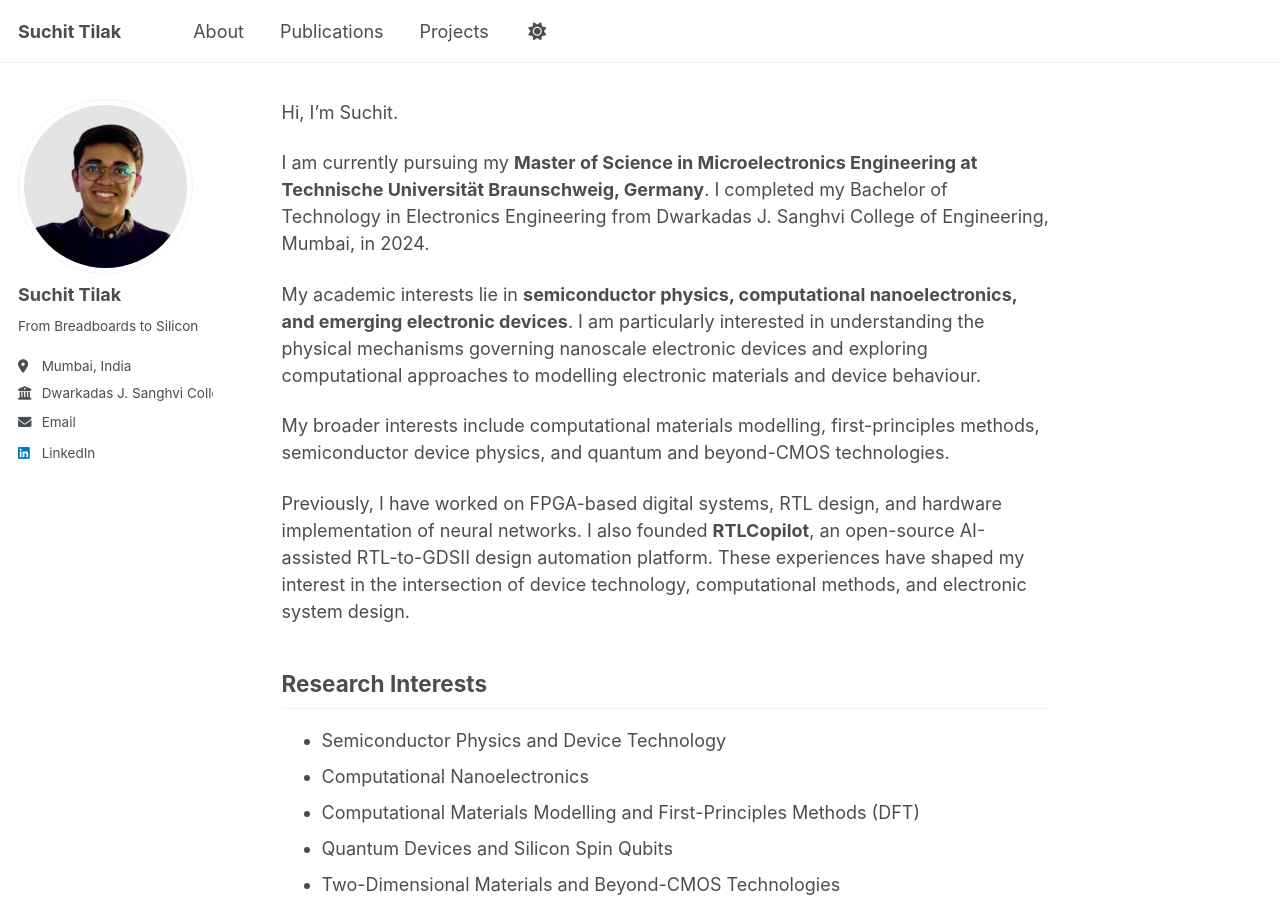
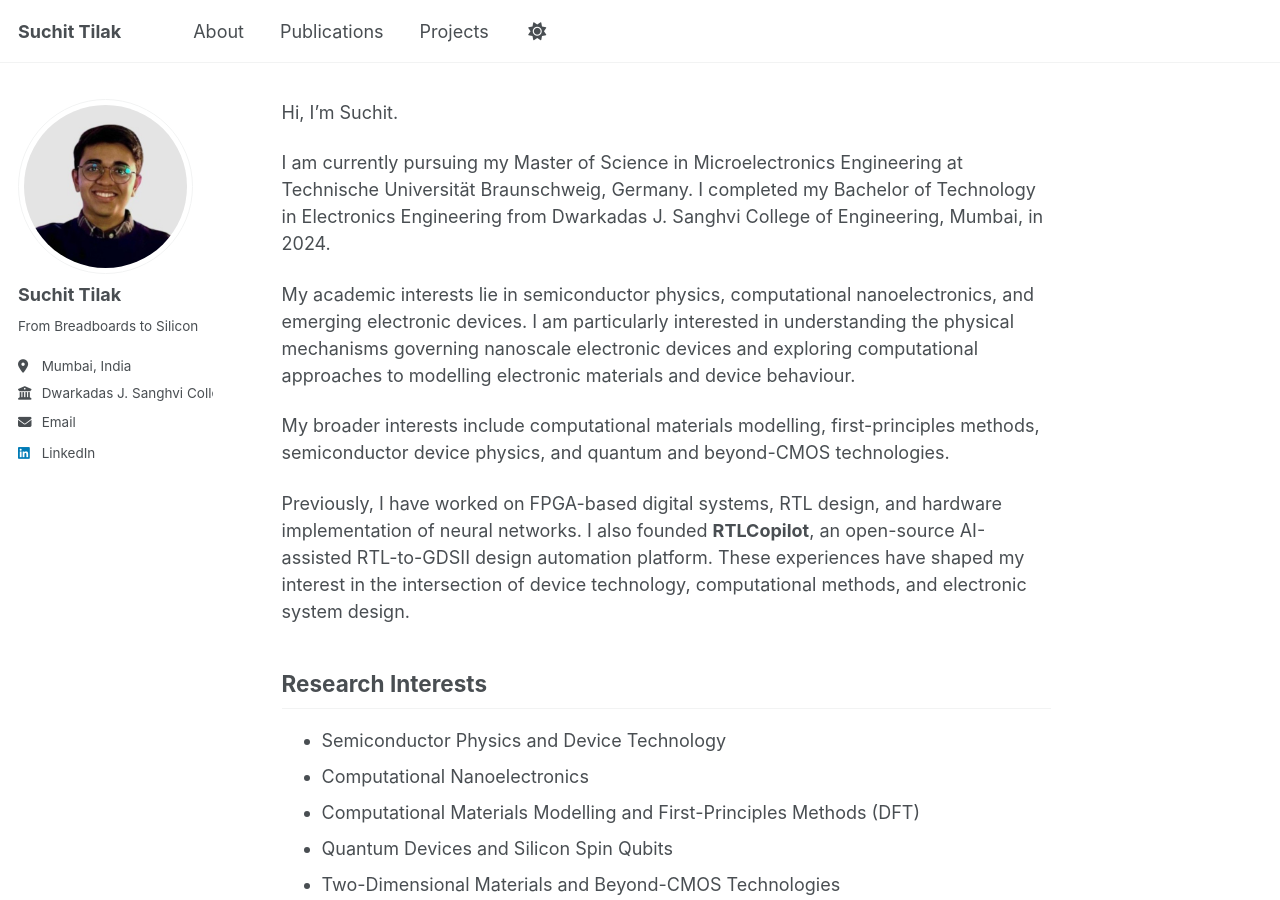
Before and after one commit to Suchit18/academicpages-draft, a Jekyll site: the page built from _pages/about.md, in a window 1280 px wide and 900 px high. Built offline with Jekyll 4.4.1, drawn with Linux system fonts in a browser that asks for light colours; a script bundle is joined from its source files by our own code; library files that are not in the unit come from our copies.

```diff
--- a/_pages/about.md
+++ b/_pages/about.md
@@ -9,9 +9,9 @@ redirect_from:
 
 Hi, I'm Suchit.
 
-I am currently pursuing my **Master of Science in Microelectronics Engineering at Technische Universität Braunschweig, Germany**. I completed my Bachelor of Technology in Electronics Engineering from Dwarkadas J. Sanghvi College of Engineering, Mumbai, in 2024.
+I am currently pursuing my Master of Science in Microelectronics Engineering at Technische Universität Braunschweig, Germany. I completed my Bachelor of Technology in Electronics Engineering from Dwarkadas J. Sanghvi College of Engineering, Mumbai, in 2024.
 
-My academic interests lie in **semiconductor physics, computational nanoelectronics, and emerging electronic devices**. I am particularly interested in understanding the physical mechanisms governing nanoscale electronic devices and exploring computational approaches to modelling electronic materials and device behaviour.
+My academic interests lie in semiconductor physics, computational nanoelectronics, and emerging electronic devices. I am particularly interested in understanding the physical mechanisms governing nanoscale electronic devices and exploring computational approaches to modelling electronic materials and device behaviour.
 
 My broader interests include computational materials modelling, first-principles methods, semiconductor device physics, and quantum and beyond-CMOS technologies.
 
```
